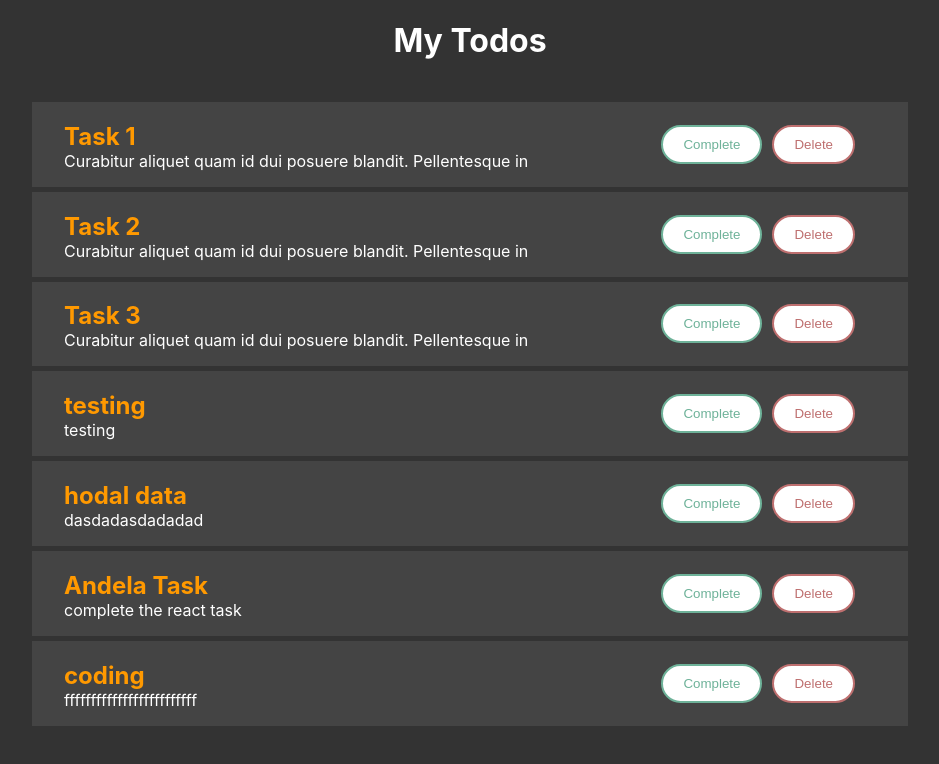
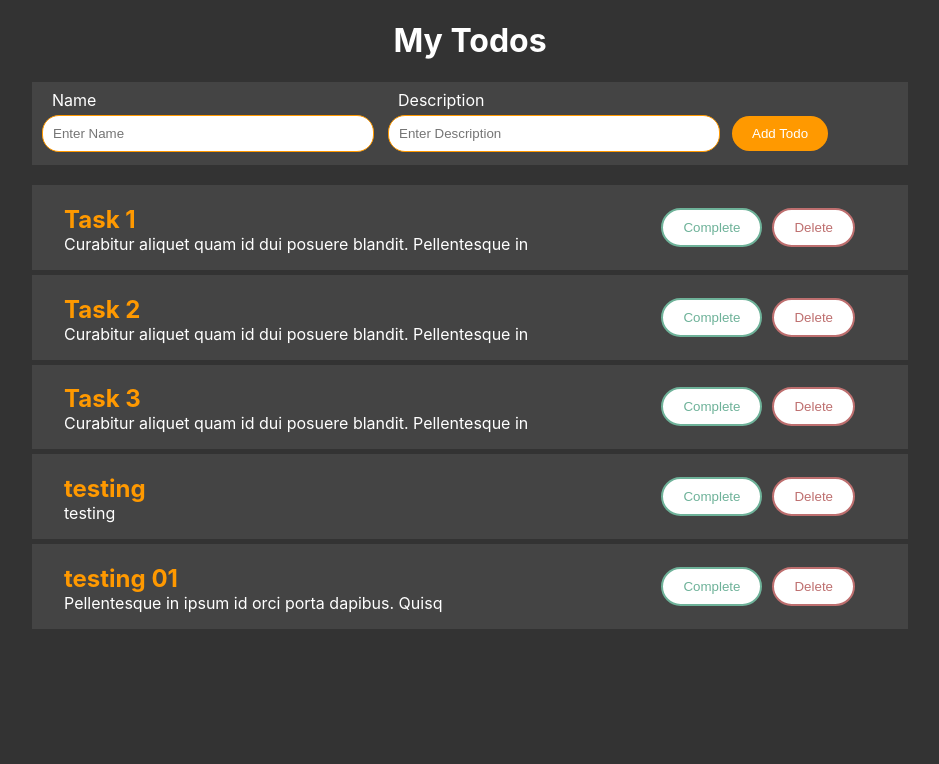
Before and after one commit to PrinceNiyonshuti/todos-react, a React (Create React App) app: page / in a window 1280 px wide. Shown: the top 764 px of the page, without its empty margins (170-1109 px from the left). Built offline with nearby package versions, Linux system fonts and the light colour scheme; data requests are answered from the project's data file.

Commit message:
refactored addForm component

```diff
--- a/data/db.json
+++ b/data/db.json
@@ -21,19 +21,9 @@
       "id": 4
     },
     {
-      "name": "hodal data",
-      "description": "dasdadasdadadad",
+      "name": "testing 01",
+      "description": "Pellentesque in ipsum id orci porta dapibus. Quisq",
       "id": 5
-    },
-    {
-      "name": "Andela Task",
-      "description": "complete the react task",
-      "id": 6
-    },
-    {
-      "name": "coding",
-      "description": "fffffffffffffffffffffffff",
-      "id": 7
     }
   ]
 }
--- a/src/App.js
+++ b/src/App.js
@@ -1,38 +1,13 @@
 /** @format */
 
-import { useRef, useState, useEffect } from "react";
+import {  useState, useEffect } from "react";
 import Task from "./components/task";
+import AddForm from "./components/AddForm";
 import "./App.css";
 import "./index.css";
 
 function App() {
 	const [taskData, setTaskData] = useState(null);
-	// Form variables
-	const taskName = useRef();
-	const taskDescription = useRef();
-	const taskForm = useRef();
-	const newTask = (event) => {
-		event.preventDefault();
-		const name = taskName.current.value;
-		const description = taskDescription.current.value;
-		const task = { name, description };
-
-		fetch("http://localhost:8000/taskList", {
-			method: "POST",
-			headers: { "Content-Type": "application/json" },
-			body: JSON.stringify(task),
-    }).then(() => {
-      fetch(`http://localhost:8000/taskList`)
-				.then((res) => {
-					return res.json();
-				})
-				.then((data) => {
-					setTaskData(data);
-				});
-		});
-		taskForm.current.reset();
-	};
-
 	// Retrieve all Tasks
 	useEffect(() => {
 		fetch(`http://localhost:8000/taskList`)
@@ -46,7 +21,7 @@ function App() {
 	return (
 		<div className="App">
 			<h1>My Todos</h1>
-
+			<AddForm setTaskData={setTaskData} />
 			<br />
 			<div>{taskData && <Task taskData={taskData} />}</div>
 		</div>
--- a/src/components/addForm.js
+++ b/src/components/addForm.js
@@ -1,9 +1,67 @@
-import React from 'react'
+/** @format */
 
-function addForm() {
-  return (
-    <div>addForm</div>
-  )
+import React, { useRef } from "react";
+
+function AddForm({ setTaskData }) {
+	// Form variables
+	const taskName = useRef();
+	const taskDescription = useRef();
+	const taskForm = useRef();
+	const newTask = (event) => {
+		event.preventDefault();
+		const name = taskName.current.value;
+		const description = taskDescription.current.value;
+		const task = { name, description };
+
+		fetch("http://localhost:8000/taskList", {
+			method: "POST",
+			headers: { "Content-Type": "application/json" },
+			body: JSON.stringify(task),
+		}).then(() => {
+			fetch(`http://localhost:8000/taskList`)
+				.then((res) => {
+					return res.json();
+				})
+				.then((data) => {
+					setTaskData(data);
+				});
+		});
+		taskForm.current.reset();
+	};
+	return (
+		<div className="holder">
+			<form className="form-inline" onSubmit={newTask} ref={taskForm}>
+				<div className="inputHolder">
+					<label for="Name">Name</label>
+					<br />
+					<input
+						type="text"
+						id="name"
+						required
+						ref={taskName}
+						placeholder="Enter Name"
+						name="Name"
+					/>
+				</div>
+				<div className="inputHolder">
+					<label for="Name">Description</label>
+					<br />
+					<input
+						type="text"
+						id="description"
+						required
+						ref={taskDescription}
+						placeholder="Enter Description"
+						name="Name"
+					/>
+				</div>
+				<div>
+					<br />
+					<button type="submit">Add Todo</button>
+				</div>
+			</form>
+		</div>
+	);
 }
 
-export default addForm
+export default AddForm;
```
